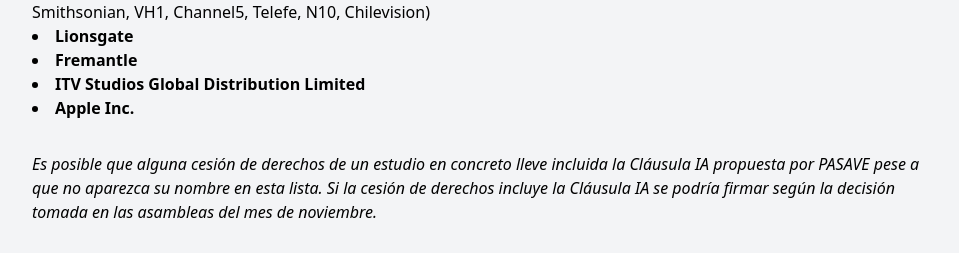
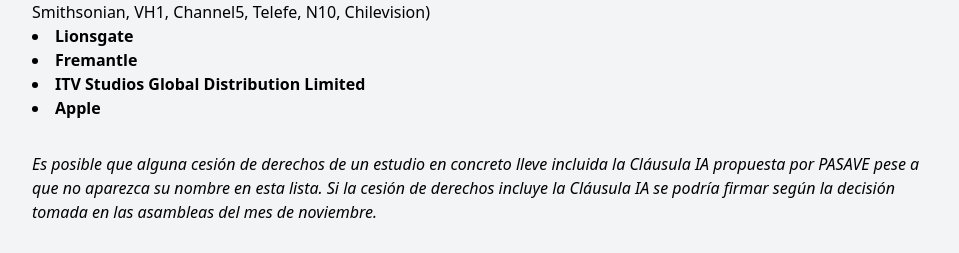
Before and after one commit to mutsuda/pasave.github.io, a Jekyll site: the page built from oklist.md, in a window 1280 px wide. Shown: the part 648-901 px from the top of the page, without its empty margins (160-1119 px from the left). Built offline with Jekyll 4.4.1, drawn with Linux system fonts in a browser that asks for light colours.

Commit message:
Update oklist.md

```diff
--- a/oklist.md
+++ b/oklist.md
@@ -33,7 +33,7 @@
 	<li class="font-bold">Lionsgate</li>
 	<li class="font-bold">Fremantle</li>
 	<li class="font-bold">ITV Studios Global Distribution Limited</li>
-	<li class="font-bold">Apple Inc.</li>
+	<li class="font-bold">Apple</li>
 
 </ul>
 
```
